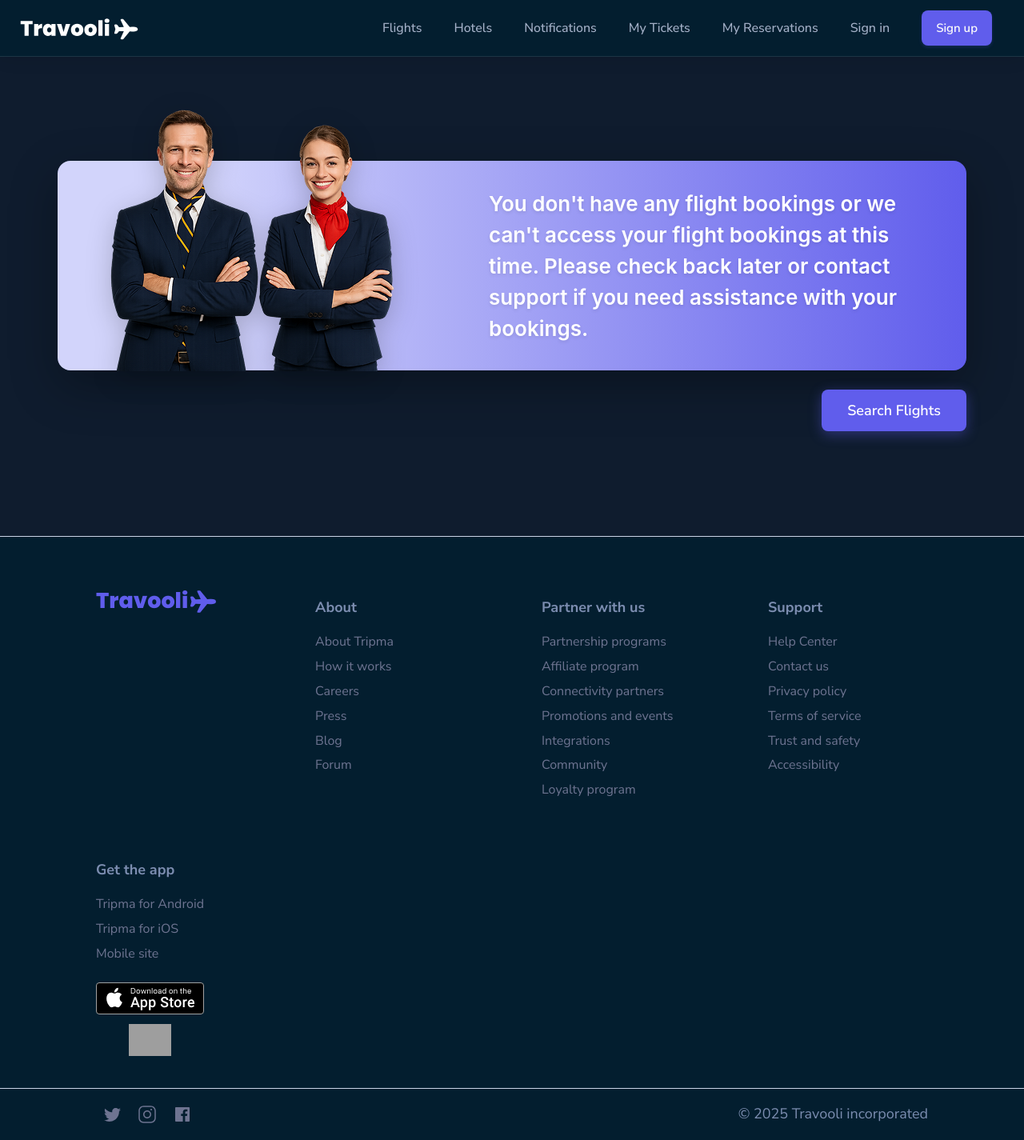
After one commit to 404notfound-j/Travooli_System, a PHP site: page /noFlightBooking.php in a window 1280 px wide. The commit adds this page. Shown: the whole page at 80% size. Run offline with PHP 8.4, Linux system fonts and the light colour scheme; the visitor is signed in with stand-in values (Sample User, id 1); data that the repository does not hold is empty; grey boxes are pictures that could not be loaded.

Commit message:
no booking

```diff
--- /dev/null
+++ b/css/noBooking.css
@@ -0,0 +1,158 @@
+:root {
+    --purple-blue: #605dec;
+    --blackish-green: #112211;
+    --grey-100: #fafafa;
+    --grey-400: #7c8db0;
+    --light-purple: #b8a6ff;
+    --card-purple: #c4b5fd;
+    --figma-dark-bg: #0f1c2e;
+    --gradient-start: #b794f6;
+    --gradient-end: #9f7aea;
+}
+
+body {
+    font-family: 'Nunito Sans', Helvetica, sans-serif;
+    background-color: var(--figma-dark-bg);
+    color: #ffffff;
+    margin: 0;
+    padding: 0;
+    min-height: 100vh;
+}
+
+.container {
+    max-width: 1200px;
+    margin: 0 auto;
+    padding: 4rem 2rem;
+    min-height: calc(100vh - 200px);
+    display: flex;
+    align-items: center;
+    justify-content: center;
+}
+
+.no-booking-wrapper {
+    width: 100%;
+    max-width: 1156px;
+}
+
+.no-booking-content {
+    background: linear-gradient(90deg, #D2D4FB 16%, #605DEC 100%);
+    border-radius: 16px;
+    padding: 0;
+    display: flex;
+    align-items: center;
+    min-height: 262px;
+    height: 262px;
+    width: 100%;
+    box-shadow: 0 20px 60px rgba(0, 0, 0, 0.3);
+    position: relative;
+}
+
+.no-booking-image {
+    flex: 0 0 507px;
+    position: relative;
+    z-index: 2;
+    margin-top: -75px;
+    margin-bottom: 0;
+    display: flex;
+    align-items: center;
+    justify-content: center;
+}
+
+.no-booking-image img {
+    width: 100%;
+    height: 100%;
+    object-fit: contain;
+    object-position: center;
+    filter: drop-shadow(0 8px 16px rgba(0, 0, 0, 0.2));
+    transform: translateZ(0);
+    -webkit-user-drag: none;
+    user-drag: none;
+    user-select: none;
+    -webkit-user-select: none;
+    pointer-events: none;
+}
+
+.no-booking-text-content {
+    flex: 1;
+    padding: 2.5rem 3rem 2.5rem 2rem;
+    display: flex;
+    flex-direction: column;
+    justify-content: center;
+    text-align: left;
+    z-index: 1;
+}
+
+.no-booking-title {
+    font-family: 'Inter', 'Nunito Sans', sans-serif;
+    font-size: 26px;
+    font-weight: 600;
+    color: #fff;
+    margin-bottom: 0;
+    line-height: 1.5;
+    max-width: 613px;
+    text-shadow: 0 2px 4px rgba(0, 0, 0, 0.1);
+}
+
+.cta-section {
+    display: flex;
+    justify-content: flex-end;
+    margin-top: 1.5rem;
+    width: 100%;
+}
+
+.cta-button {
+    display: inline-block;
+    background: #605DEC;
+    color: white;
+    padding: 0.875rem 2rem;
+    border-radius: 8px;
+    text-decoration: none;
+    font-weight: 600;
+    font-size: 18px;
+    transition: all 0.3s ease;
+    border: none;
+    cursor: pointer;
+    box-shadow: 0 4px 16px rgba(96, 93, 236, 0.4);
+    font-family: 'Nunito Sans', sans-serif;
+    transform: translateY(0);
+}
+
+.cta-button:hover {
+    background: #4f47d9;
+    transform: translateY(-1px);
+    box-shadow: 0 4px 12px rgba(0, 0, 0, 0.3);
+    text-decoration: none;
+    color: white;
+}
+
+.cta-button:active {
+    transform: translateY(0);
+}
+
+/* Animation for page load */
+@keyframes fadeInUp {
+    from {
+        opacity: 0;
+        transform: translateY(30px);
+    }
+    to {
+        opacity: 1;
+        transform: translateY(0);
+    }
+}
+
+.no-booking-content {
+    animation: fadeInUp 0.6s ease-out;
+}
+
+.no-booking-image {
+    animation: fadeInUp 0.8s ease-out;
+}
+
+.no-booking-title {
+    animation: fadeInUp 1s ease-out;
+}
+
+.cta-section {
+    animation: fadeInUp 1.2s ease-out;
+}
--- a/hotelPaymentComplete.php
+++ b/hotelPaymentComplete.php
@@ -61,7 +61,7 @@
   // Check for database errors
   if (!$booking_result) {
     error_log("Database error in hotelPaymentComplete.php: " . mysqli_error($connection));
-    header("Location: noBooking.php");
+    header("Location: noHotelBooking.php");
     exit();
   }
 
@@ -100,9 +100,9 @@
     echo "<!-- DEBUG: check_in_date={$booking['check_in_date']}, check_out_date={$booking['check_out_date']}, room_count={$booking['room_count']}, adult_count={$booking['adult_count']}, child_count={$booking['child_count']} -->";
   } else {
     // No hotel bookings found - clear session and redirect to no booking page
-    error_log("No bookings found for user ID: $user_id - Redirecting to noBooking.php");
+    error_log("No bookings found for user ID: $user_id - Redirecting to noHotelBooking.php");
     unset($_SESSION['last_booking_id']);
-    header("Location: noBooking.php");
+    header("Location: noHotelBooking.php");
     exit();
   }
 ?>
--- a/js/header.js
+++ b/js/header.js
@@ -155,7 +155,7 @@ document.addEventListener('DOMContentLoaded', function() {
             item.classList.add('active');
         } else if ((currentPage === '' || currentPage === 'index.php') && href === '#flights') {
             item.classList.add('active');
-        } else if (href === 'hotelPaymentComplete.php' && (currentPage === 'hotelPaymentComplete.php' || currentPage === 'noBooking.php')) {
+        } else if (href === 'hotelPaymentComplete.php' && (currentPage === 'hotelPaymentComplete.php' || currentPage === 'noHotelBooking.php')) {
             // Handle My Reservations highlighting for both reservation pages
             item.classList.add('active');
         } else if (currentPage === href) {
--- /dev/null
+++ b/noFlightBooking.php
@@ -0,0 +1,50 @@
+<?php
+// Start session to check login status
+session_start();
+include 'connection.php';
+
+// Check if user is logged in
+if (!isset($_SESSION['user_id'])) {
+    // Redirect to sign in if not logged in
+    error_log("No user session in noFlightBooking.php - redirecting to signIn.php");
+    header("Location: signIn.php");
+    exit();
+} else {
+    error_log("User session found in noFlightBooking.php - User ID: " . $_SESSION['user_id']);
+}
+?>
+
+<!DOCTYPE html>
+<html lang="en">
+<head>
+    <meta charset="UTF-8">
+    <meta name="viewport" content="width=device-width, initial-scale=1.0">
+    <title>Travooli - My Reservations</title>
+    <link href="https://fonts.googleapis.com/css2?family=Poppins:wght@400;600;700;800&family=Nunito+Sans:wght@400;600;700&family=Montserrat:wght@500;600;800&display=swap" rel="stylesheet">
+    <link rel="stylesheet" href="css/noBooking.css">
+</head>
+<body>
+    <header>
+        <?php include 'userHeader.php';?>
+    </header>
+
+    <main class="container">
+        <div class="no-booking-wrapper">
+            <div class="no-booking-content">
+                <div class="no-booking-image">
+                    <img src="images/noBooking.png" alt="Flight attendants representing travel services" loading="lazy">
+                </div>
+                <div class="no-booking-text-content">
+                    <h1 class="no-booking-title">You don't have any flight bookings or we can't access your flight bookings at this time. Please check back later or contact support if you need assistance with your bookings.</h1>
+                </div>
+            </div>
+            <div class="cta-section">
+                <a href="U_dashboard.php" class="cta-button">Search Flights</a>
+            </div>
+        </div>
+    </main>
+
+    <?php include 'u_footer_1.php'; ?>
+    <?php include 'u_footer_2.php'; ?>
+</body>
+</html>
--- a/signIn.php
+++ b/signIn.php
@@ -57,7 +57,7 @@ if ($_SERVER['REQUEST_METHOD'] === 'POST' && isset($_POST['btnLogin'])) {
                 <?php if (!empty($loginError)): ?>
                     <p id="signin-error-message" style="color: red; font-size: 14px; margin-bottom: 15px;"> <?php echo $loginError; ?> </p>
                 <?php endif; ?>
-                <input type="email" id="email" name="email" placeholder="Email or phone number" required>
+                <input type="email" id="email" name="email" placeholder="Email" required>
                 <input type="password" id="password" name="password" placeholder="Password" required>
                 <button type="submit" name="btnLogin" class="btn btn-primary">Sign In</button>
             </form>
--- a/signUp.php
+++ b/signUp.php
@@ -95,7 +95,7 @@ if ($_SERVER['REQUEST_METHOD'] === 'POST' && isset($_POST['btnSignUp'])) {
                 <?php elseif (!empty($signupSuccess)): ?>
                     <p id="signup-success-message" style="color: green; font-size: 14px; margin-bottom: 15px;"> <?php echo $signupSuccess; ?> </p>
                 <?php endif; ?>
-                <input type="email" id="email" name="email" placeholder="Email or phone number" required>
+                <input type="email" id="email" name="email" placeholder="Email" required>
                 <input type="password" id="password" name="password" placeholder="Password" required>
                 <small class="password-hint">Password must be 8-20 characters, contain at least 1 number, and no spaces.</small>
                 <div class="name-container">
```
Also changed, not shown: noBooking.php (deleted, +0 -246 lines), noHotelBooking.php (added, +50 -0 lines), images/noBooking.png (added).
